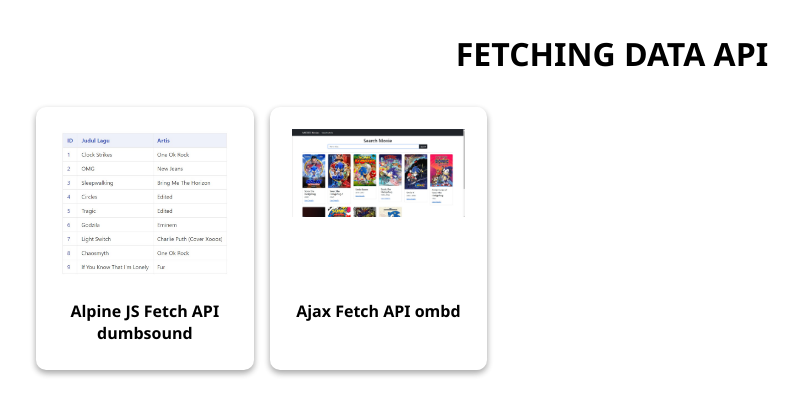
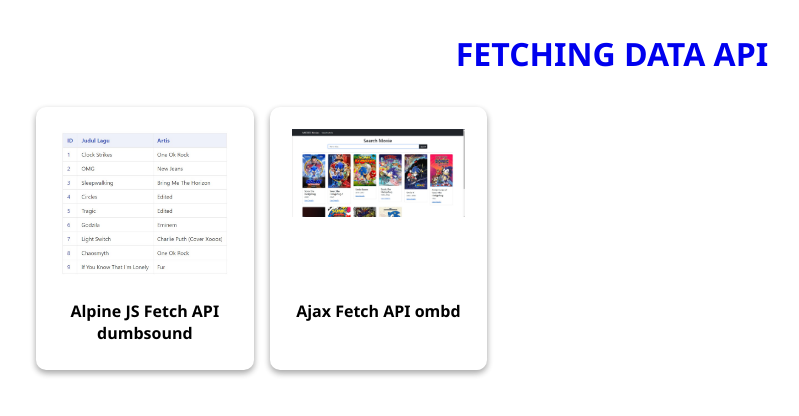
Before and after one commit to micodee/my-fetching, a plain HTML site: page index.html in a window 1280 px wide. Shown: the whole page, without its empty margins (28-827 px from the left). Drawn offline with Linux system fonts and the light colour scheme.

Commit message:
update link repo

```diff
--- a/index.html
+++ b/index.html
@@ -8,7 +8,7 @@
  <title>Fetching</title>
 </head>
 <body>
- <h1 style="text-align: center; margin: 2rem;">FETCHING DATA API</h1>
+ <h1 style="text-align: center; margin: 2rem;"><a href="https://github.com/micodee/my-fetching" target="_blank">FETCHING DATA API</a></h1>
  <div class="container grid">
   <div class="card flex" onclick="window.location.href='./html-fetching-alpinejs/dumbsound.html'">
    <div>
--- a/src/scss/_base.scss
+++ b/src/scss/_base.scss
@@ -12,6 +12,10 @@ body {
  font-family: "Segoe UI", Tahoma, Geneva, Verdana, sans-serif;
  padding-bottom: 2rem;
  // text-align: center;
+}
+
+a {
+ color: black;
 }
 
 .flex {
```
